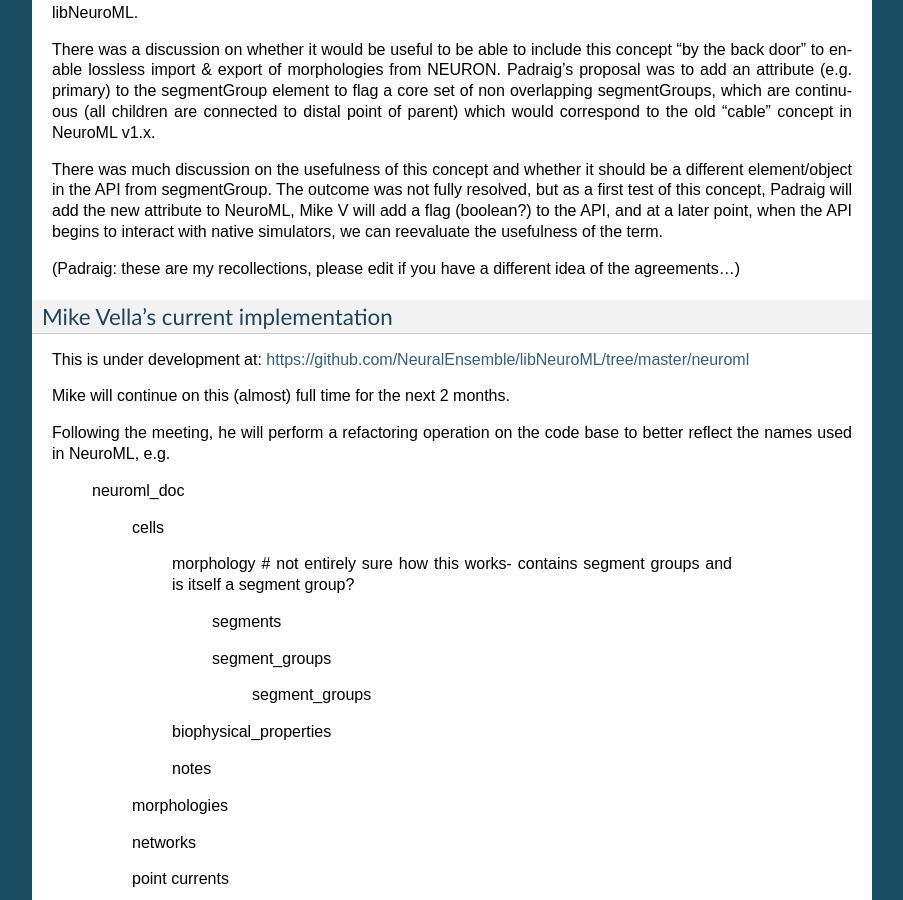
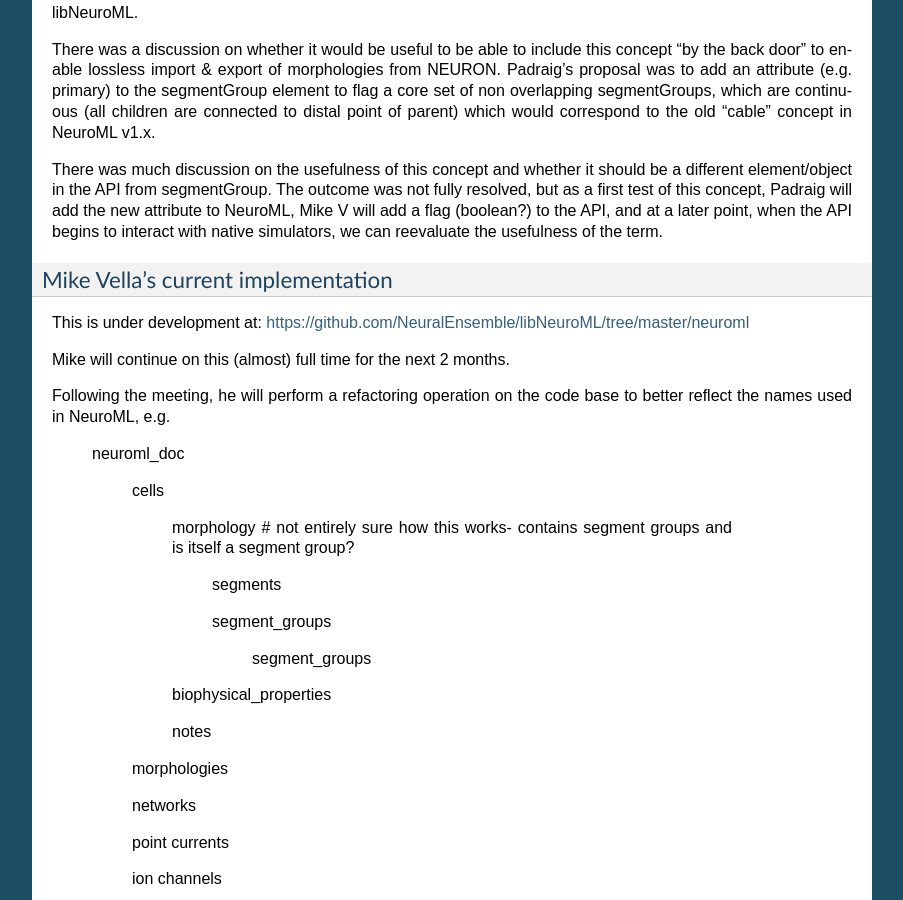
Before and after one commit to NeuralEnsemble/libNeuroML, a Sphinx documentation site: the page built from doc/meeting_june_2012.txt, in a window 1280 px wide and 900 px high, scrolled down 782 px. Shown: the whole window, without its empty margins (198-1101 px from the left). Built offline with Sphinx 7.4.7, drawn with Linux system fonts in a browser that asks for light colours; formulas are drawn with MathJax 3.

Commit message:
Update master

```diff
--- a/doc/meeting_june_2012.txt
+++ b/doc/meeting_june_2012.txt
@@ -49,7 +49,6 @@ API from segmentGroup. The outcome was not fully resolved, but as a first test o
 new attribute to NeuroML, Mike V will add a flag (boolean?) to the API, and at a later point, when the API begins to
 interact with native simulators, we can reevaluate the usefulness of the term.
 
-(Padraig: these are my recollections, please edit if you have a different idea of the agreements...)
 
 
 Mike Vella's current implementation
```
